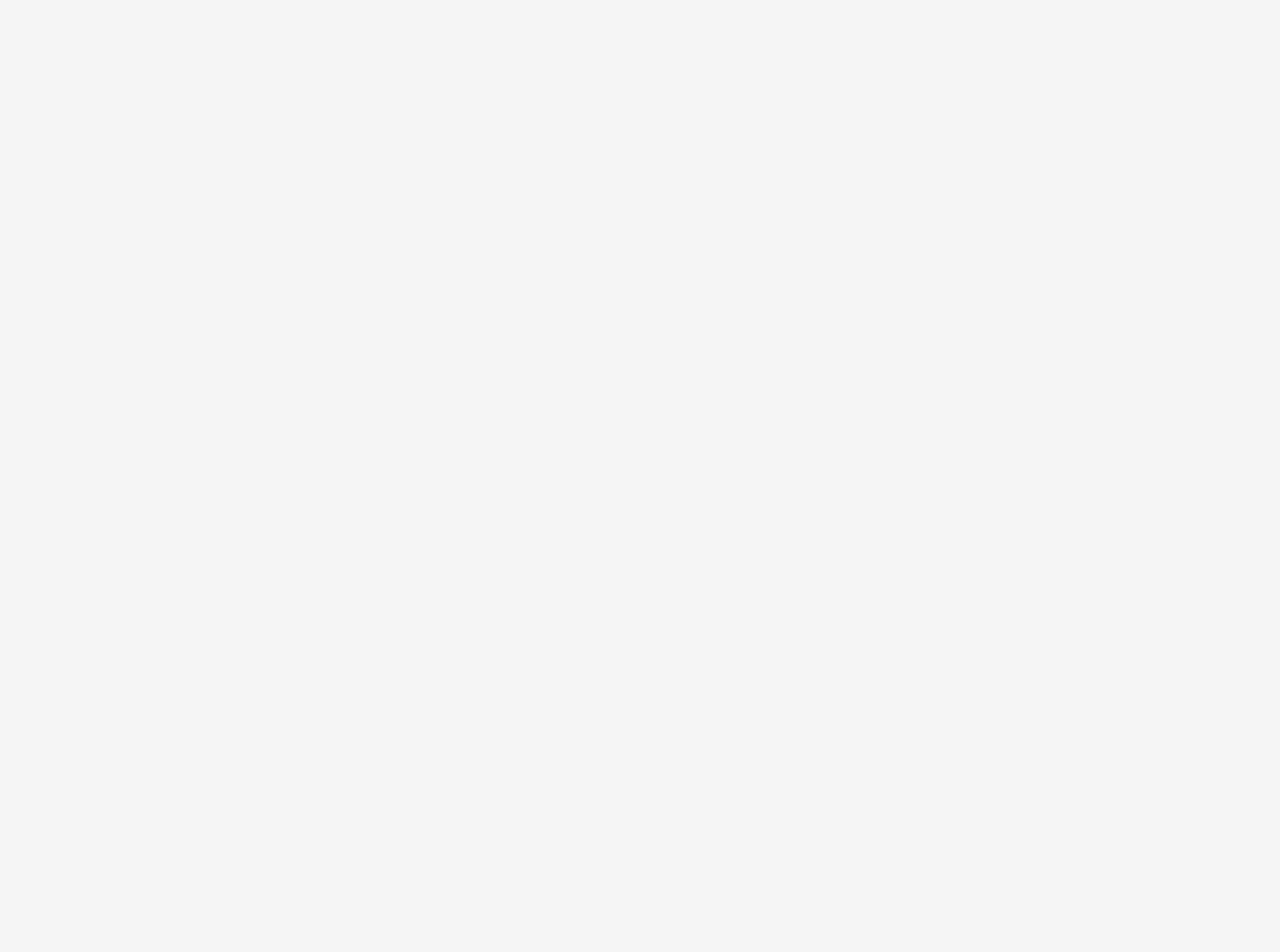
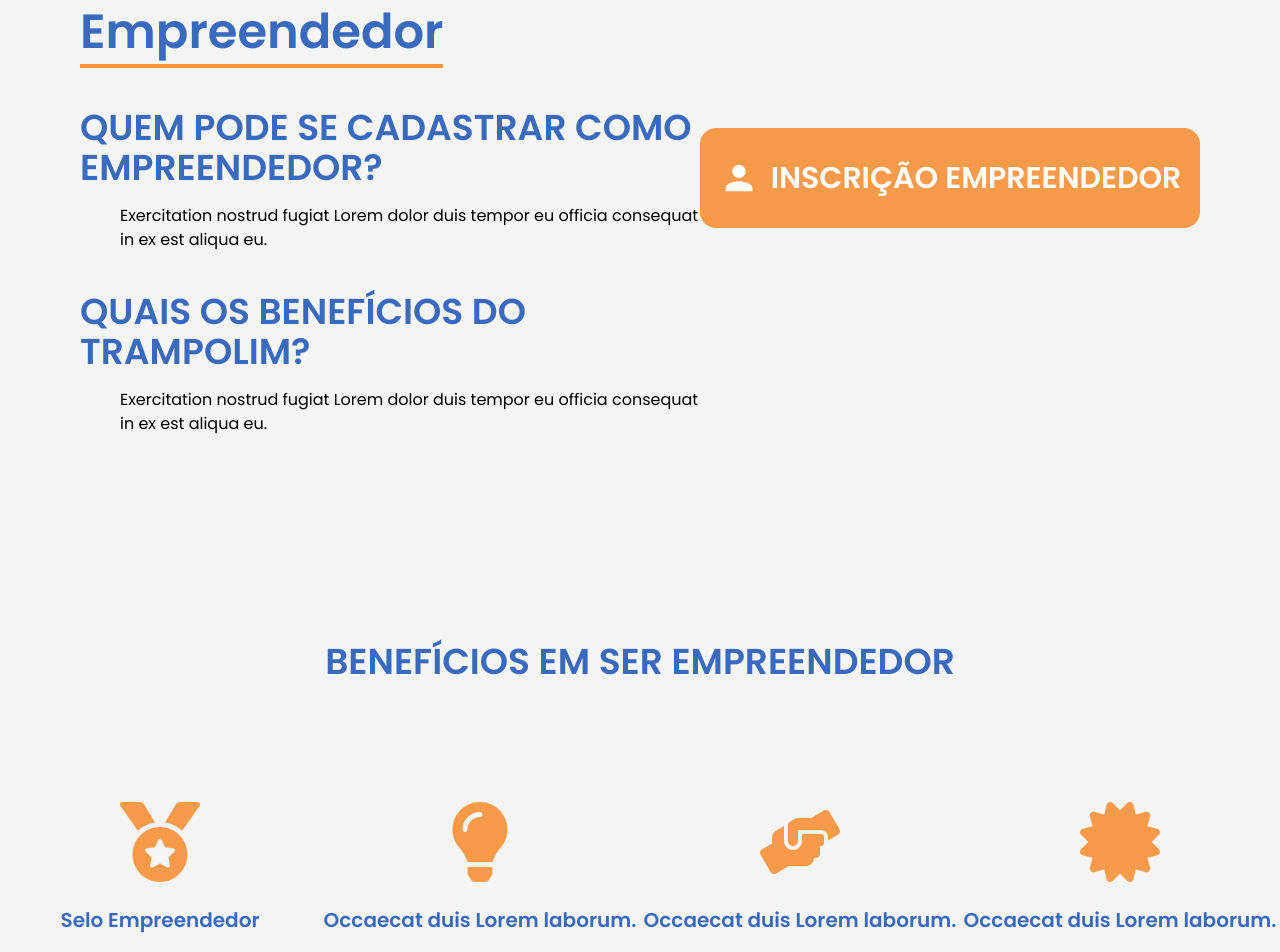
Before and after one commit to trampolim2024/trampolim_client-react, a React (Vite) app: page /empreendedor in a window 1280 px wide. Before the commit this address had no page. Shown: the part 320-1272 px from the top of the page. Before the commit the page ends 800 px from the top, so only its background shows below. Built offline with nearby package versions, Linux system fonts and the light colour scheme.

Commit message:
feat: added enterprising page

```diff
--- a/src/App.jsx
+++ b/src/App.jsx
@@ -7,6 +7,7 @@ import Login from "./routes/Login";
 import Panel from "./pages/Panel";
 import ProtectedRoutes from "../utils/ProtectedRoutes";
 import { ToastContainer } from "react-toastify";
+import Enterprising from "./pages/Enterprising";
 
 
 function App() {
@@ -19,6 +20,7 @@ function App() {
 
           <Route path="/" element={<LandingPage />} />
           <Route path="/avaliador" element={<Appraiser />} />
+          <Route path="/empreendedor" element={<Enterprising />} />
           <Route path="/inscricao-avaliador" element={<AppraiserSignup />} />
           <Route path="/inscricao-empreendedor" element={<EnterprisingSignup />} />
           <Route path="/login" element={<Login />} />
--- /dev/null
+++ b/src/components/AboutEnterprising.jsx
@@ -0,0 +1,41 @@
+import React from 'react'
+import { MdPerson } from 'react-icons/md'
+import { Link } from 'react-router-dom'
+
+const AboutEnterprising = () => {
+    return (
+        <section className='h-auto flex items-center justify-around m-20'>
+
+            <div className='w-[60%] mt-20 flex flex-col gap-10'>
+
+                <div className='border-b-4 border-orange-400 w-fit'>
+                    <h1 className='text-5xl text-blue font-semibold py-2'>Empreendedor</h1>
+                </div>
+
+                <div className='flex flex-col gap-4'>
+                    <h3 className='text-blue uppercase text-4xl font-semibold'>Quem pode se cadastrar como empreendedor?</h3>
+                    <p className='text-base ml-10'>Exercitation nostrud fugiat Lorem dolor duis tempor eu officia consequat in ex est aliqua eu.</p>
+                </div>
+
+                <div className='flex flex-col gap-4'>
+                    <h3 className='text-blue uppercase text-4xl font-semibold'>Quais os benefícios do trampolim?</h3>
+                    <p className='text-base ml-10'>Exercitation nostrud fugiat Lorem dolor duis tempor eu officia consequat in ex est aliqua eu.</p>
+                </div>
+
+            </div>
+
+
+            <Link to="/inscricao-empreendedor">
+                <button className='background-orange uppercase  w-[500px] h-[100px] text-3xl font-semibold text-white rounded-2xl flex items-center justify-center gap-3 hover:bg-[#c97b37] transition-all duration-300 cursor-pointer'>
+                    <MdPerson size={40} className='text-white' />
+                    Inscrição empreendedor
+                </button>
+            </Link>
+
+
+
+        </section>
+    )
+}
+
+export default AboutEnterprising
--- /dev/null
+++ b/src/components/EnterprisingBenefits.jsx
@@ -0,0 +1,45 @@
+import React from 'react'
+import { FaMedal, FaLightbulb, FaHandsHelping, FaCertificate } from 'react-icons/fa'
+
+const EnterprisingBenefits = () => {
+    return (
+        <section className='h-screen flex items-center justify-center mt-20 mb-20 flex-col gap-10'>
+            <h1 className='text-4xl text-blue uppercase font-semibold'>Benefícios em ser empreendedor</h1>
+            <div className='flex w-full justify-around mt-20'>
+
+                <div className='flex flex-col items-center w-[350px] gap-4'>
+                    <FaMedal size={80} className='text-orange mb-2' />
+                    <h3 className='text-blue text-xl font-semibold text-center'>Selo Empreendedor</h3>
+                    <p className='text-base text-center'>
+                        Et amet adipisicing culpa eiusmod proident sint id elit cillum sunt. Aute Lorem amet nisi esse dolor dolor proident laboris. Laborum officia non ipsum consectetur cupidatat sint proident. Tempor Lorem officia non sunt voluptate reprehenderit amet consequat ea adipisicing dolore ut ex consectetur. Esse amet consectetur irure culpa eiusmod elit et irure dolore.
+                    </p>
+                </div>
+
+                <div className='flex flex-col items-center w-[350px] gap-4'>
+                    <FaLightbulb size={80} className='text-orange mb-2' />
+                    <h3 className='text-blue text-xl font-semibold text-center'>Occaecat duis Lorem laborum.</h3>
+                    <p className='text-base text-center'>
+                        Et amet adipisicing culpa eiusmod proident sint id elit cillum sunt. Aute Lorem amet nisi esse dolor dolor proident laboris. Laborum officia non ipsum consectetur cupidatat sint proident. Tempor Lorem officia non sunt voluptate reprehenderit amet consequat ea adipisicing dolore ut ex consectetur. Esse amet consectetur irure culpa eiusmod elit et irure dolore.
+                    </p>
+                </div>
+
+                <div className='flex flex-col items-center w-[350px] gap-4'>
+                    <FaHandsHelping size={80} className='text-orange mb-2' />
+                    <h3 className='text-blue text-xl font-semibold text-center'>Occaecat duis Lorem laborum.</h3>
+                    <p className='text-base text-center'>
+                        Et amet adipisicing culpa eiusmod proident sint id elit cillum sunt. Aute Lorem amet nisi esse dolor dolor proident laboris. Laborum officia non ipsum consectetur cupidatat sint proident. Tempor Lorem officia non sunt voluptate reprehenderit amet consequat ea adipisicing dolore ut ex consectetur. Esse amet consectetur irure culpa eiusmod elit et irure dolore.
+                    </p>                </div>
+
+                <div className='flex flex-col items-center w-[350px] gap-4'>
+                    <FaCertificate size={80} className='text-orange mb-2' />
+                    <h3 className='text-blue text-xl font-semibold text-center'>Occaecat duis Lorem laborum.</h3>
+                    <p className='text-base text-center'>
+                        Et amet adipisicing culpa eiusmod proident sint id elit cillum sunt. Aute Lorem amet nisi esse dolor dolor proident laboris. Laborum officia non ipsum consectetur cupidatat sint proident. Tempor Lorem officia non sunt voluptate reprehenderit amet consequat ea adipisicing dolore ut ex consectetur. Esse amet consectetur irure culpa eiusmod elit et irure dolore.
+                    </p>                </div>
+
+            </div>
+        </section>
+    )
+}
+
+export default EnterprisingBenefits
--- a/src/components/Header.jsx
+++ b/src/components/Header.jsx
@@ -10,21 +10,17 @@ const Header = () => {
             </Link>
 
             <div className='flex items-center w-[50%] justify-evenly '>
-                <a href="#" className='font-semibold text-blue text-xl hover:text-orange transition-all duration-300'>
-                    Portal
-                </a>
 
-                <a href="#" className='font-semibold text-blue text-xl hover:text-orange transition-all duration-300'>
-                    Sobre
-                </a>
+
+                <Link to="/empreendedor" className='font-semibold text-blue text-xl hover:text-orange transition-all duration-300'>
+                    Empreendedor
+                </Link>
 
                 <Link to="/avaliador" className='font-semibold text-blue text-xl hover:text-orange transition-all duration-300'>
                     Avaliador
                 </Link>
 
-                <a href="#" className='font-semibold text-blue text-xl hover:text-orange transition-all duration-300'>
-                    Eventos
-                </a>
+
 
                 <a href="#" className='font-semibold text-blue text-xl hover:text-orange transition-all duration-300'>
                     FAQ & Contatos
--- /dev/null
+++ b/src/pages/Enterprising.jsx
@@ -0,0 +1,18 @@
+import React from 'react'
+import Header from '../components/Header'
+import Footer from '../components/Footer'
+import AboutEnterprising from '../components/AboutEnterprising'
+import EnterprisingBenefits from '../components/EnterprisingBenefits'
+
+const Enterprising = () => {
+    return (
+        <main className='h-screen'>
+            <Header />
+            <AboutEnterprising />
+            <EnterprisingBenefits />
+            <Footer/>
+        </main>
+    )
+}
+
+export default Enterprising
```
